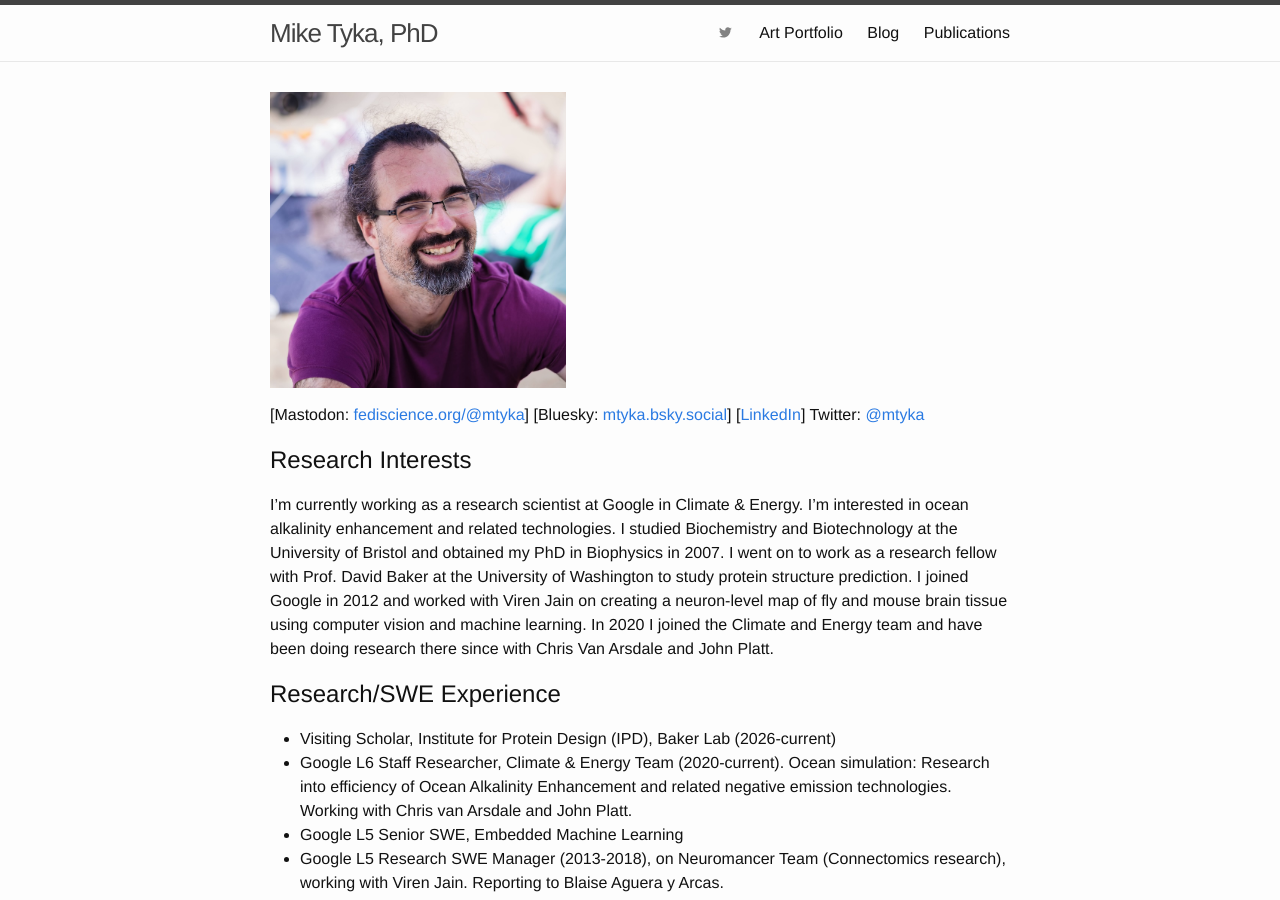
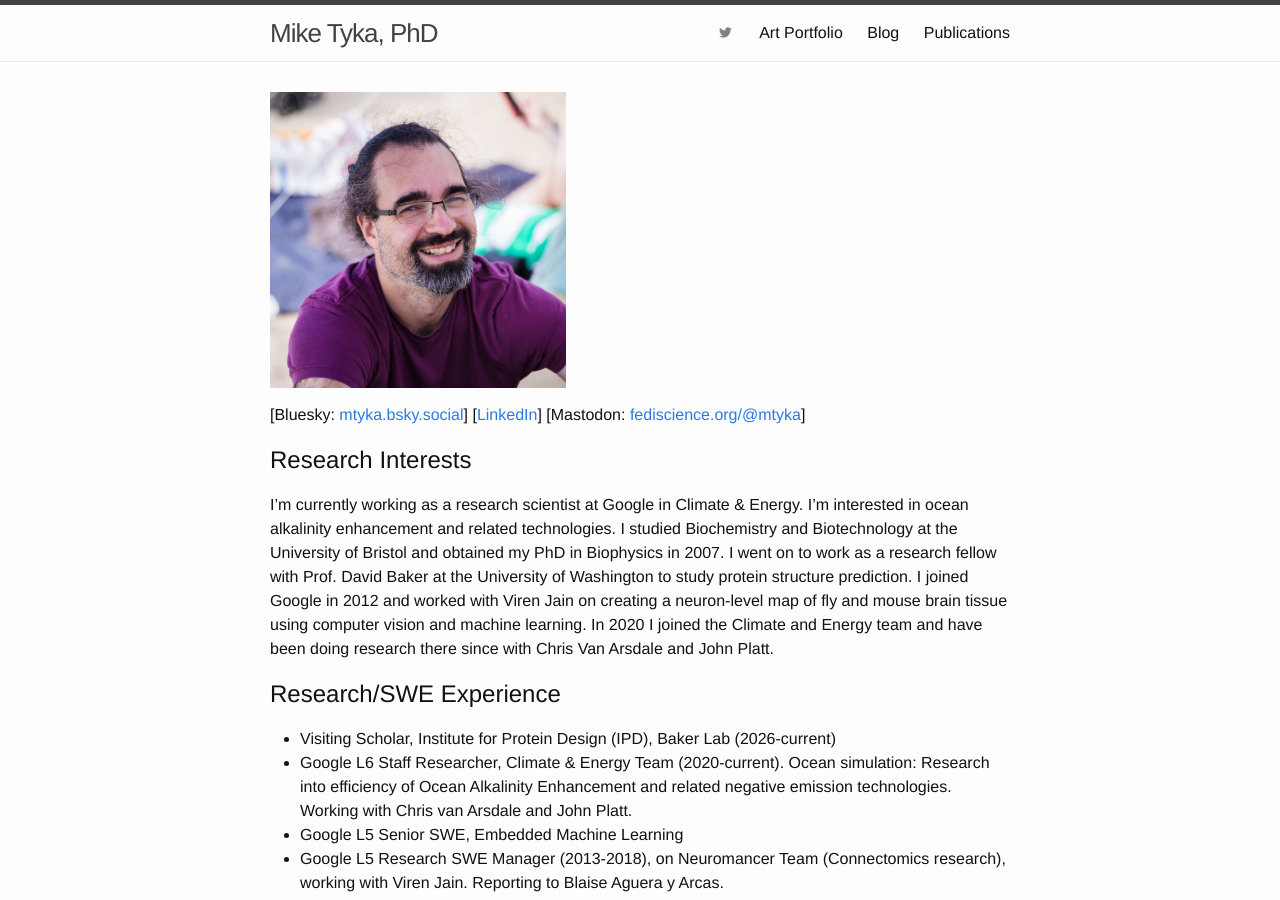
Before and after one commit to mtyka/mtyka.github.io, a Jekyll site: the page built from index.md, in a window 1280 px wide and 900 px high. Built offline with Jekyll 4.4.1, drawn with Linux system fonts in a browser that asks for light colours.

Commit message:
Remove twitter, move mastodon to last

```diff
--- a/index.md
+++ b/index.md
@@ -5,10 +5,9 @@ layout: default
 
 <img class="profile-picture" src="assets/mike_2023.jpg" width="40%" height="40%">
 
-[Mastodon: [fediscience.org/@mtyka](https://fediscience.org/@mtyka)]
 [Bluesky: [mtyka.bsky.social](https://bsky.app/profile/mtyka.bsky.social)]
 [[LinkedIn](https://www.linkedin.com/in/miketyka/)]
-Twitter: [@mtyka](https://x.com/mtyka)
+[Mastodon: [fediscience.org/@mtyka](https://fediscience.org/@mtyka)]
 
 
 ## Research Interests
```
